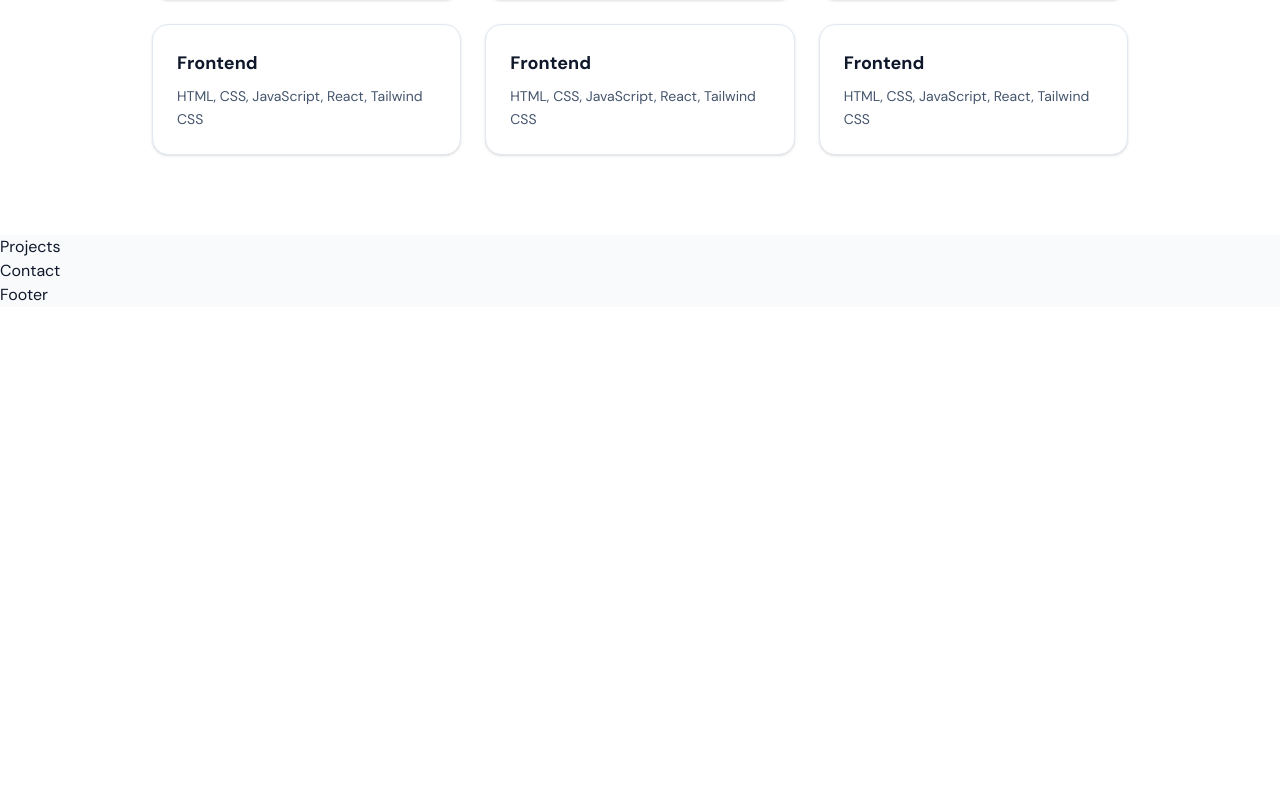
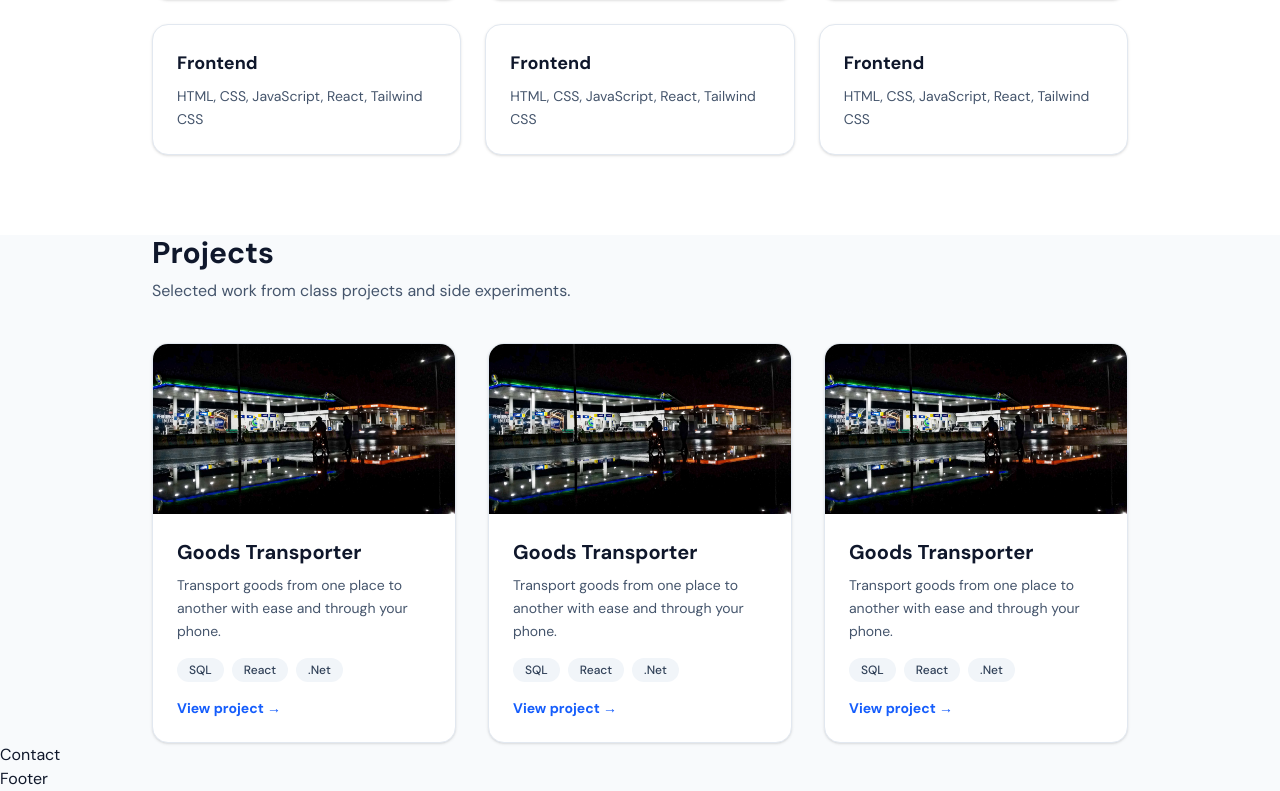
Before and after one commit to hammad4291/Portfolio, a React (Vite) app: page / in a window 1280 px wide. Shown: the part 802-1593 px from the top of the page. Before the commit the page ends 1109 px from the top, so only its background shows below. Built offline with nearby package versions, Linux system fonts and the light colour scheme.

Commit message:
added Projects section

```diff
--- a/src/components/Projects.jsx
+++ b/src/components/Projects.jsx
@@ -1,6 +1,69 @@
+import Skills from "./Skill";
+
 const Projects = () => {
-    return(<>
-    <h1>Projects</h1>
-    </>)
-}
+  const projects = [
+    {
+      title: "Goods Transporter",
+      discription:
+        "Transport goods from one place to another with ease and through your phone.",
+      link: "link",
+      skills: ["SQL", "React", ".Net"],
+    },
+    {
+      title: "Goods Transporter",
+      discription:
+        "Transport goods from one place to another with ease and through your phone.",
+      link: "link",
+      skills: ["SQL", "React", ".Net"],
+    },
+    {
+      title: "Goods Transporter",
+      discription:
+        "Transport goods from one place to another with ease and through your phone.",
+      link: "link",
+      skills: ["SQL", "React", ".Net"],
+    },
+  ];
+  return (
+    <>
+      <section id="projects">
+        <div className="mx-auto max-w-5xl px-6">
+          <h2 className="mb-2 text-3xl font-bold text-slate-900 dark:text-slate-100">
+            Projects
+          </h2>
+          <p className="mb-10 max-w-2xl text-slate-600 dark:text-slate-400">
+            Selected work from class projects and side experiments.
+          </p>
+          <div className="grid gap-8 grid-cols-1 md:grid-cols-2 lg:grid-cols-3">
+            {
+                projects.map((p, index) => {
+                    return(
+                        <article key={index} className="group flex flex-col overflow-hidden rounded-2xl border border-slate-200 bg-white shadow-sm transition hover:-translate-y-1 hover:shadow-md dark:border-slate-700 dark:bg-slate-800">
+                            <img src="../../public/1.jpg" alt="project image" className="aspect-video transition duration-300 group-hover:scale-105"/>
+                            <div className="flex flex-1 flex-col p-6">
+                                <h3 className="mb-2 text-xl font-semibold text-slate-900 transition group-hover:text-blue-600 dark:text-slate-100 dark:group-hover:text-blue-400">
+                                    {p.title}
+                                </h3>
+                                <p className="mb-4 flex-1 text-sm leading-relaxed text-slate-600 dark:text-slate-400">
+                                    {p.discription}
+                                </p>
+                                <ul className="mb-4 flex flex-wrap gap-2">
+                                    {p.skills.map((skills, ind) =>{
+                                        return(
+                                            <li key={ind} className="rounded-full bg-slate-100 px-3 py-1 text-xs font-medium text-slate-700 dark:bg-slate-800 dark:text-slate-200">{skills}</li>
+                                        )
+                                    })}
+                                </ul>
+                                <a href="" className="text-sm font-semibold text-blue-600 hover:text-blue-700 dark:text-blue-400 dark:hover:text-blue-300">View project →</a>
+                            </div>
+                        </article>
+                    )
+                })
+            }
+          </div>
+        </div>
+      </section>
+    </>
+  );
+};
 export default Projects;
```
Also changed, not shown: public/1.jpg (added).
